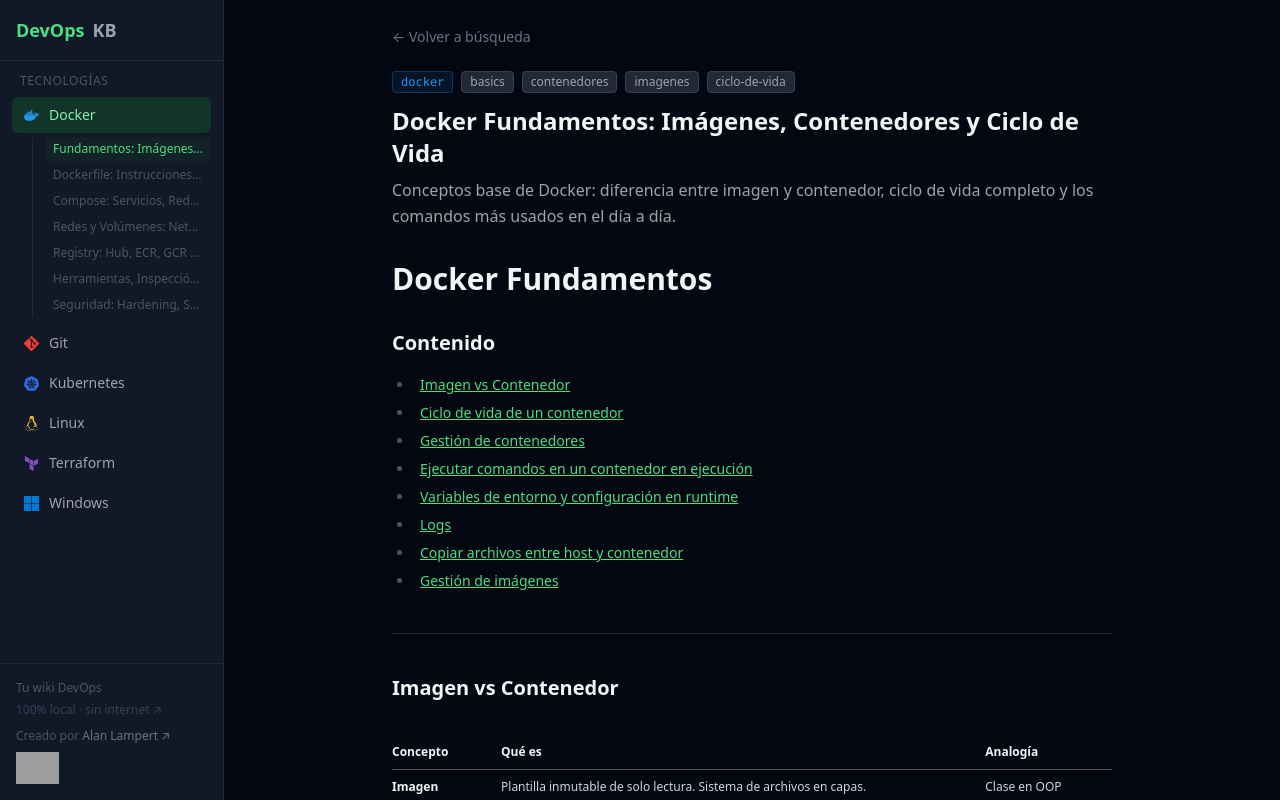
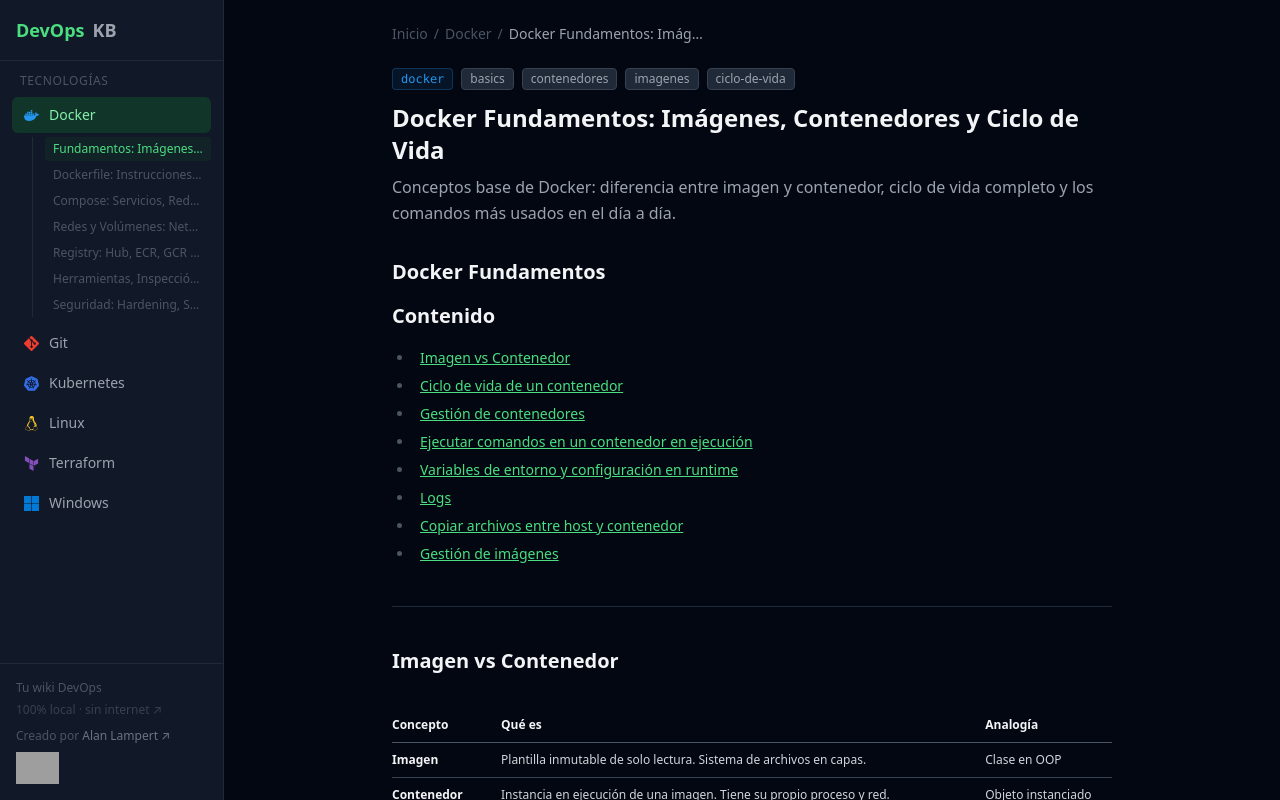
Before and after one commit to alan25593/devopskb, a Next.js app: page /article/docker/01-fundamentos/ in a window 1280 px wide. Built offline with nearby package versions, Linux system fonts and the light colour scheme; grey boxes are pictures that could not be loaded.

Commit message:
semantic HTML: breadcrumb nav, article structure, single h1, JSON-LD schema

```diff
--- a/app/article/[category]/[slug]/page.tsx
+++ b/app/article/[category]/[slug]/page.tsx
@@ -38,6 +38,13 @@
   }
 }
 
+const BASE_URL = 'https://devopskb.vercel.app'
+
+const CATEGORY_LABELS: Record<string, string> = {
+  docker: 'Docker', git: 'Git', kubernetes: 'Kubernetes',
+  linux: 'Linux', terraform: 'Terraform', windows: 'Windows',
+}
+
 export default function ArticlePage({ params }: Props) {
   const article = getArticle(params.category, params.slug)
   if (!article) notFound()
@@ -45,7 +52,38 @@
   const { prev, next } = getAdjacentArticles(params.category, params.slug)
   const categoryArticles = getArticlesByCategory(params.category)
 
+  const categoryLabel = CATEGORY_LABELS[params.category] ?? params.category
+  const articleUrl = `${BASE_URL}/article/${params.category}/${params.slug}/`
+
+  const jsonLd = {
+    '@context': 'https://schema.org',
+    '@graph': [
+      {
+        '@type': 'TechArticle',
+        headline: article.title,
+        description: article.description,
+        keywords: [...article.keywords, ...article.tags].join(', '),
+        url: articleUrl,
+        inLanguage: 'es',
+        publisher: { '@type': 'Organization', name: 'DevOps KB', url: BASE_URL },
+      },
+      {
+        '@type': 'BreadcrumbList',
+        itemListElement: [
+          { '@type': 'ListItem', position: 1, name: 'Inicio', item: BASE_URL },
+          { '@type': 'ListItem', position: 2, name: categoryLabel, item: `${BASE_URL}/?cat=${params.category}` },
+          { '@type': 'ListItem', position: 3, name: article.title, item: articleUrl },
+        ],
+      },
+    ],
+  }
+
   return (
+    <>
+      <script
+        type="application/ld+json"
+        dangerouslySetInnerHTML={{ __html: JSON.stringify(jsonLd) }}
+      />
       <ArticleView
         key={`${params.category}/${params.slug}`}
         article={article}
@@ -53,5 +91,6 @@
         next={next}
         categoryArticles={categoryArticles}
       />
+    </>
   )
 }
--- a/components/ArticleView.tsx
+++ b/components/ArticleView.tsx
@@ -162,6 +162,15 @@
   )
 }
 
+const CATEGORY_LABELS: Record<string, string> = {
+  docker: 'Docker',
+  git: 'Git',
+  kubernetes: 'Kubernetes',
+  linux: 'Linux',
+  terraform: 'Terraform',
+  windows: 'Windows',
+}
+
 interface NavArticle {
   slug: string
   category: string
@@ -177,6 +186,7 @@
 
 export default function ArticleView({ article, prev, next, categoryArticles }: Props) {
   const mainRef = useRef<HTMLElement>(null)
+  const categoryLabel = CATEGORY_LABELS[article.category] ?? article.category
 
   return (
     <div className="flex h-dvh overflow-hidden">
@@ -189,13 +199,26 @@
 
       <main ref={mainRef} className="flex-1 overflow-auto">
         <div className="pt-14 px-4 pb-6 md:p-6 max-w-3xl mx-auto">
-          <Link
-            href="/"
-            className="inline-flex items-center gap-1 text-sm text-gray-500 hover:text-green-400 transition-colors mb-6"
-          >
-            ← Volver a búsqueda
+
+          <nav aria-label="Ruta de navegación" className="mb-6">
+            <ol className="flex items-center gap-1.5 text-sm text-gray-600 flex-wrap">
+              <li>
+                <Link href="/" className="hover:text-green-400 transition-colors">Inicio</Link>
+              </li>
+              <li aria-hidden="true">/</li>
+              <li>
+                <Link href={`/?cat=${article.category}`} className="hover:text-green-400 transition-colors">
+                  {categoryLabel}
                 </Link>
+              </li>
+              <li aria-hidden="true">/</li>
+              <li className="text-gray-400 truncate max-w-[200px]" aria-current="page">
+                {article.title}
+              </li>
+            </ol>
+          </nav>
 
+          <article>
             <header className="mb-8">
               <div className="flex flex-wrap items-center gap-2 mb-3">
                 <CategoryTag category={article.category} />
@@ -211,7 +234,7 @@
               )}
             </header>
 
-          <article className="prose prose-invert prose-green prose-sm max-w-none
+            <div className="prose prose-invert prose-green prose-sm max-w-none
               prose-headings:text-gray-100
               prose-p:text-gray-300
               prose-strong:text-gray-100
@@ -232,7 +255,8 @@
                   code: ({ children, className }) => (
                     <InlineOrBlockCode className={className}>{children}</InlineOrBlockCode>
                   ),
-                h1: ({ children }) => <Heading level={1}>{children}</Heading>,
+                  // Offset headings: markdown h1→h2, h2→h3, etc. to preserve single h1 per page
+                  h1: ({ children }) => <Heading level={2}>{children}</Heading>,
                   h2: ({ children }) => <Heading level={2}>{children}</Heading>,
                   h3: ({ children }) => <Heading level={3}>{children}</Heading>,
                   h4: ({ children }) => <Heading level={4}>{children}</Heading>,
@@ -245,10 +269,11 @@
               >
                 {article.content}
               </ReactMarkdown>
+            </div>
           </article>
 
           {(prev || next) && (
-            <nav className="mt-12 pt-6 border-t border-gray-800 grid grid-cols-2 gap-4">
+            <nav aria-label="Navegación entre artículos" className="mt-12 pt-6 border-t border-gray-800 grid grid-cols-2 gap-4">
               {prev ? (
                 <Link
                   href={`/article/${prev.category}/${prev.slug}/`}
```
Lines whose indentation alone changed are shown as unchanged.
